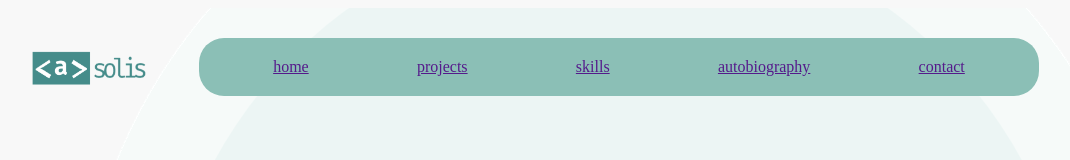
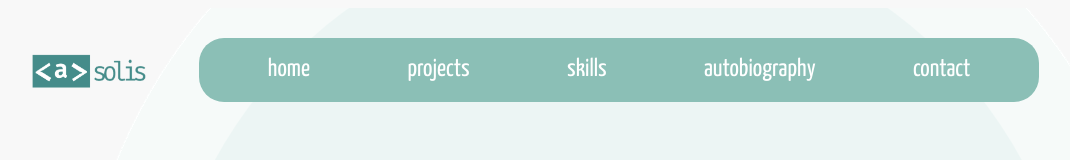
Before and after one commit to CMSC-100-2S-AY2024-2025/exer-01-html-and-css-adrianneds, a plain HTML site: page index.html in a window 1280 px wide. Shown: the whole page, without its empty margins (106-1176 px from the left). Drawn offline with Linux system fonts and the light colour scheme.

Commit message:
ui: added styling to navbar

```diff
--- a/stylesheet.css
+++ b/stylesheet.css
@@ -1,3 +1,8 @@
+@font-face {
+    font-family: Yanone;
+    src: url(./yanone.ttf);
+}
+
 body {
     background-color: #f8f8f8;
 }
@@ -27,6 +32,18 @@ body {
     width: 800px;
 }
 
+.navbar-element {
+    font-family: Yanone;
+    color: white;
+    text-decoration: none;
+    font-size: 25px;
+    transition: 0.3s;
+}
+
+.navbar-element:hover {
+    color: #2e6967;
+}
+
 #logo-navbar {
     margin-right: 50px;
     width: 120px;
```
Also changed, not shown: yanone.ttf (added).
